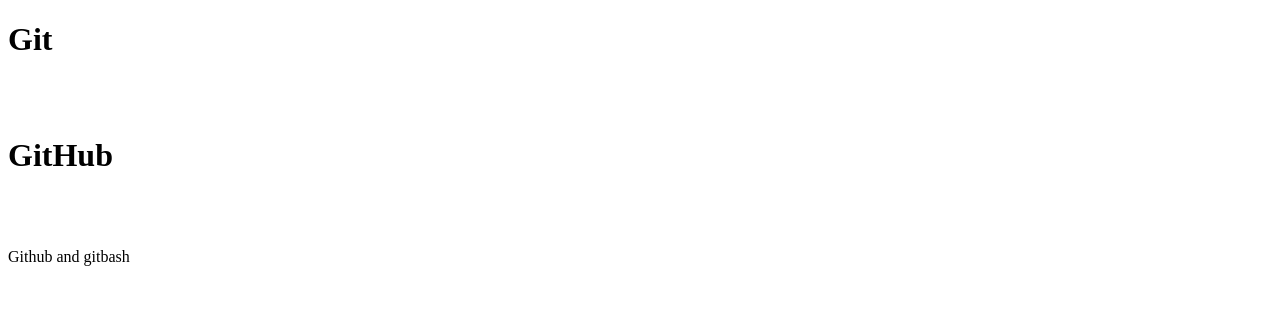
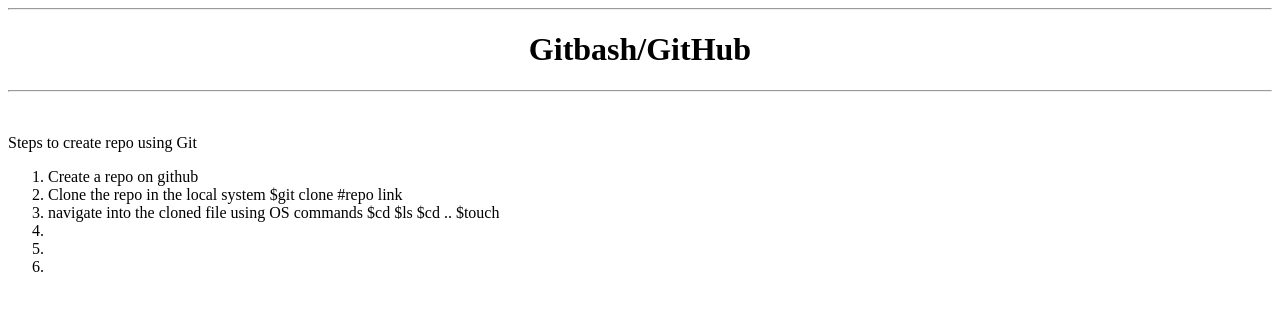
Before and after one commit to G-Nash/Learning_git, a plain HTML site: page index.html in a window 1280 px wide. Drawn offline with Linux system fonts and the light colour scheme.

Commit message:
steps to clone a repo

```diff
--- a/index.html
+++ b/index.html
@@ -6,12 +6,18 @@
     <title>Learning Git</title>
 </head>
 <body>
-    <h1>Git</h1>
+    <hr>
+    <h1 style="text-align: center;">Gitbash/GitHub</h1>
+    <hr>
     <br>
-    <br>
-    <h1>GitHub</h1>
-    <br>
-    <br>
-    <p>Github and gitbash</p>
+    <p>Steps to create repo using Git</p>
+    <ol>
+        <li>Create a repo on github</li>
+        <li>Clone the repo in the local system $git clone #repo link</li>
+        <li>navigate into the cloned file using OS commands $cd $ls $cd .. $touch</li>
+        <li></li>
+        <li></li>
+        <li></li>
+    </ol>
 </body>
 </html>
```
